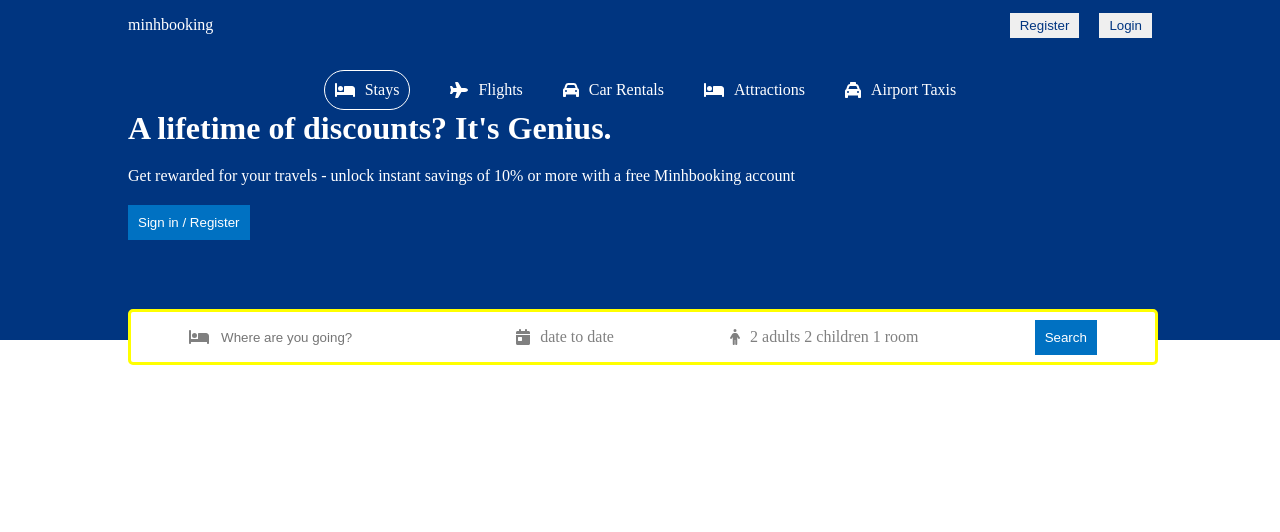
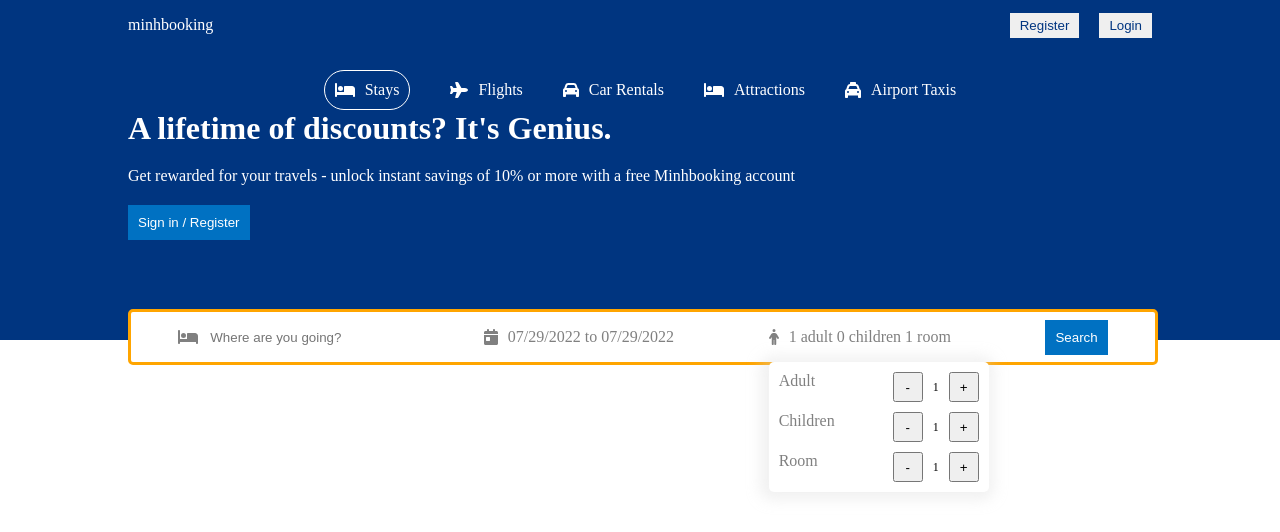
Before and after one commit to 2mnguyen1/HotelBookingApp, a React (Create React App) app in the folder client/: page / in a window 1280 px wide. Shown: the top 532 px of the page. Built offline with nearby package versions, Linux system fonts and the light colour scheme.

Commit message:
adding date picker

```diff
--- a/client/package.json
+++ b/client/package.json
@@ -10,6 +10,7 @@
     "@testing-library/jest-dom": "^5.16.4",
     "@testing-library/react": "^13.3.0",
     "@testing-library/user-event": "^13.5.0",
+    "date-fns": "^2.29.1",
     "react": "^18.2.0",
     "react-date-range": "^1.4.0",
     "react-dom": "^18.2.0",
--- a/client/src/components/header/Header.jsx
+++ b/client/src/components/header/Header.jsx
@@ -1,4 +1,5 @@
 import "./header.css";
+import { useState } from "react";
 import { FontAwesomeIcon } from "@fortawesome/react-fontawesome";
 import {
     faBed,
@@ -8,7 +9,25 @@ import {
     faPlane,
     faTaxi,
 } from "@fortawesome/free-solid-svg-icons";
+import { DateRange } from "react-date-range";
+import "react-date-range/dist/styles.css"; // main css file
+import "react-date-range/dist/theme/default.css"; // theme css file
+import { format } from "date-fns";
 export default function Header() {
+    const [openDate, setOpenDate] = useState(false);
+    const [date, setDate] = useState([
+        {
+            startDate: new Date(),
+            endDate: new Date(),
+            key: "selection",
+        },
+    ]);
+    const [openOption, setOpenOption] = useState(false);
+    const [option, setOption] = useState({
+        adults: 1,
+        children: 0,
+        room: 1,
+    });
     return (
         <div className="header">
             <div className="header-container">
@@ -55,15 +74,78 @@ export default function Header() {
                         <FontAwesomeIcon
                             icon={faCalendarDay}
                             className="header-icon"
+                            onClick={() => setOpenDate((prev) => !prev)}
                         />
-                        <span className="header-search-text">date to date</span>
+                        <span
+                            className="header-search-text"
+                            onClick={() => setOpenDate((prev) => !prev)}
+                        >
+                            {format(date[0].startDate, "MM/dd/yyyy") +
+                                " to " +
+                                format(date[0].endDate, "MM/dd/yyyy")}
+                        </span>
+                        {openDate && (
+                            <DateRange
+                                editableDateInputs={true}
+                                onChange={(item) => setDate([item.selection])}
+                                moveRangeOnFirstSelection={false}
+                                ranges={date}
+                                className="date"
+                            />
+                        )}
                     </div>
                     <div className="header-search-items">
                         <FontAwesomeIcon
                             icon={faPerson}
                             className="header-icon"
                         />
-                        <span className="header-search-text">2 adults 2 children 1 room</span>
+                        <span className="header-search-text">
+                            {`${option.adults} adult ${option.children} children ${option.room} room`}
+                        </span>
+                        <div className="options">
+                            <div className="option-item">
+                                <span className="option-text">Adult</span>
+                                <div className="option-counter">
+                                    <button className="option-counter-button">
+                                        -
+                                    </button>
+                                    <span className="option-counter-number">
+                                        1
+                                    </span>
+                                    <button className="option-counter-button">
+                                        +
+                                    </button>
+                                </div>
+                            </div>
+                            <div className="option-item">
+                                <span className="option-text">Children</span>
+                                <div className="option-counter">
+                                    <button className="option-counter-button">
+                                        -
+                                    </button>
+                                    <span className="option-counter-number">
+                                        1
+                                    </span>
+                                    <button className="option-counter-button">
+                                        +
+                                    </button>
+                                </div>
+                            </div>
+                            <div className="option-item">
+                                <span className="option-text">Room</span>
+                                <div className="option-counter">
+                                    <button className="option-counter-button">
+                                        -
+                                    </button>
+                                    <span className="option-counter-number">
+                                        1
+                                    </span>
+                                    <button className="option-counter-button">
+                                        +
+                                    </button>
+                                </div>
+                            </div>
+                        </div>
                     </div>
                     <div className="header-search-items">
                         <button className="header-button">Search</button>
--- a/client/src/components/header/header.css
+++ b/client/src/components/header/header.css
@@ -44,7 +44,7 @@
 .header-search {
     height: 30px;
     background-color: white;
-    border: 3px solid yellow;
+    border: 3px solid orange;
     display: flex;
     align-items: center;
     justify-content: space-around;
@@ -63,6 +63,7 @@
     display: flex;
     align-items: center;
     gap: 10px;
+    cursor: pointer;
 }
 .header-search-input {
     border: none;
@@ -71,3 +72,39 @@
 .header-search-text {
     color: grey;
 }
+
+.date {
+    position: absolute;
+    top: 50px;
+}
+
+.options {
+    position: absolute;
+    top: 50px;
+    background-color: white;
+    color: grey;
+    border-radius: 5px;
+    box-shadow: -2px 1px 14px 7px rgba(217, 217, 217, 0.36);
+    -webkit-box-shadow: -2px 1px 14px 7px rgba(217, 217, 217, 0.36);
+    -moz-box-shadow: -2px 1px 14px 7px rgba(217, 217, 217, 0.36);
+}
+
+.option-item {
+    width: 200px;
+    display: flex;
+    justify-content: space-between;
+    margin: 10px;
+}
+
+.option-counter {
+    display: flex;
+    align-items: center;
+    gap: 10px;
+    font-size: 12px;
+    color: black;
+}
+.option-counter-button {
+    width: 30px;
+    height: 30px;
+    border:
+}
```
Also changed, not shown: 1 other file (tests, documents, lock files or other folders).
